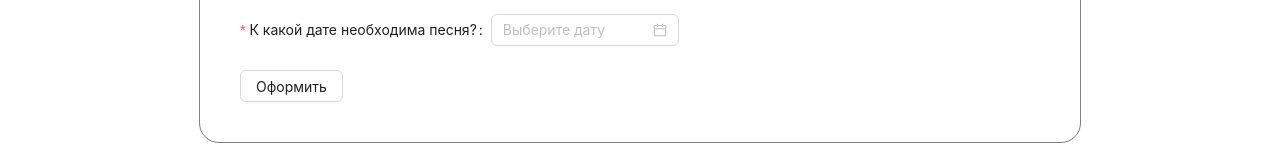
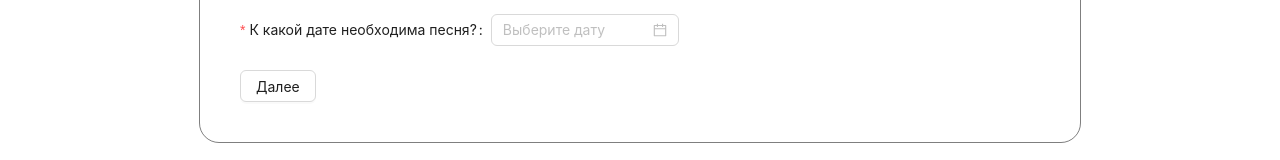
Before and after one commit to DualDen/quest-form, a React (Create React App) app: page /quest in a window 1280 px wide. Shown: the part 475-635 px from the top of the page. Built offline with nearby package versions, Linux system fonts and the light colour scheme.

Commit message:
next-btn

```diff
--- a/src/components/NextFormButton.tsx
+++ b/src/components/NextFormButton.tsx
@@ -2,17 +2,20 @@ import React, {FC, MouseEventHandler} from 'react';
 import {Button, Form} from "antd";
 
 interface INextBtnProps {
-    handleNext: Function,
+    handleNext: Function | undefined,
     namesArr: string[],
 }
 
 const NextFormButton:FC<INextBtnProps> = ({handleNext,namesArr}) => {
     const form = Form.useFormInstance();
+    const errorsCheck = () => {
+        if(Object.values(form.getFieldsValue(namesArr)).indexOf(undefined) != -1) return
+            else if(handleNext) {
+                handleNext()
+            }
+    }
     return (
-        <Button htmlType="submit" onClick={() => {
-
-            handleNext();
-        }}>
+        <Button htmlType="submit" onClick={errorsCheck}>
             Далее
         </Button>
     );
--- a/src/components/QuestForm.tsx
+++ b/src/components/QuestForm.tsx
@@ -5,6 +5,7 @@ import { maxCheckboxCheck } from "../utils/maxChecboxCheck";
 import { validateMessages } from "../utils/constants";
 import { aboutHintsCheck } from "../utils/aboutHintsCheck";
 import { useForm } from "antd/es/form/Form";
+import NextFormButton from "./NextFormButton";
 
 interface IQuestFormProps {
   name: string;
@@ -24,6 +25,8 @@ const QuestForm: FC<IQuestFormProps> = ({
   children,
   aboutHintsForm,
   setAboutHintsForm,
+  handleNext,
+  handlePrev,
 }) => {
   const [form] = Form.useForm();
   const namesArr = formItems.map(item => item.name);
@@ -125,7 +128,7 @@ const QuestForm: FC<IQuestFormProps> = ({
         }
       })}
       {children}
-      <Button htmlType="submit">Оформить</Button>
+      <NextFormButton handleNext={handleNext} namesArr={namesArr}/>
     </Form>
   );
 };
--- a/src/components/Questionnaire.tsx
+++ b/src/components/Questionnaire.tsx
@@ -20,7 +20,7 @@ import { IAboutHintsForm } from "../models/types";
 
 const Questionnaire = () => {
   const [firstTab, setFirstTab] = useState("1");
-  const [secondTab, setSecondTab] = useState("1");
+  const [questTab, setQuestTab] = useState("1");
   const [authTab, setAuthTab] = useState("1");
   const [aboutHintsForm, setAboutHintsForm] = useState<IAboutHintsForm[]>([]);
   const navigate = useNavigate();
@@ -44,10 +44,10 @@ const Questionnaire = () => {
     await register(values);
   };
   const handlePrev = (): void => {
-    setSecondTab((Number(secondTab) - 1).toString());
+    setQuestTab((Number(questTab) - 1).toString());
   };
   const handleNext = (): void => {
-    setSecondTab((Number(secondTab) + 1).toString());
+    setQuestTab((Number(questTab) + 1).toString());
   };
   const handleToAuth = (): void => {
     setFirstTab("2");
@@ -143,7 +143,7 @@ const Questionnaire = () => {
         {isAuthCheck()}
         <TabPane tab="tab1" key="1">
           <div className="container">
-            <Tabs activeKey={secondTab}>
+            <Tabs activeKey={questTab}>
               <TabPane tab="tab1" key="1">
                 <QuestForm
                   name="first-quest"
```
